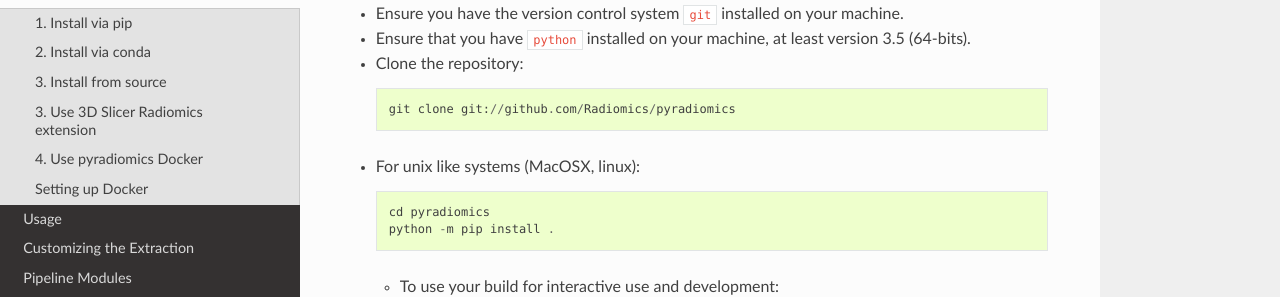
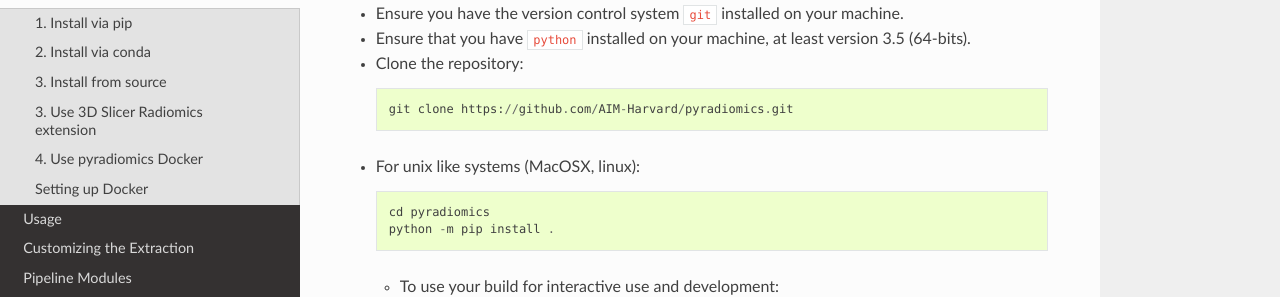
Before and after one commit to AIM-Harvard/pyradiomics, a Sphinx documentation site: the page built from docs/installation.rst, in a window 1280 px wide and 900 px high, scrolled down 722 px. Shown: the part 158-455 px from the top of the window. Built offline with Sphinx 7.4.7 and the Read the Docs theme 3.1.0, drawn with Linux system fonts in a browser that asks for light colours; the version number could not be read and is left out.

Commit message:
DOC: Use HTTPS for source installation
Replace the unsupported unauthenticated git transport with HTTPS at the
current AIM-Harvard repository location. Change only the clone command.

Validate the replacement URL with git ls-remote and check whitespace.

```diff
--- a/docs/installation.rst
+++ b/docs/installation.rst
@@ -48,7 +48,7 @@ of texture matrices and some shape features.
 
 * Clone the repository::
 
-    git clone git://github.com/Radiomics/pyradiomics
+    git clone https://github.com/AIM-Harvard/pyradiomics.git
 
 
 * For unix like systems (MacOSX, linux)::
```
